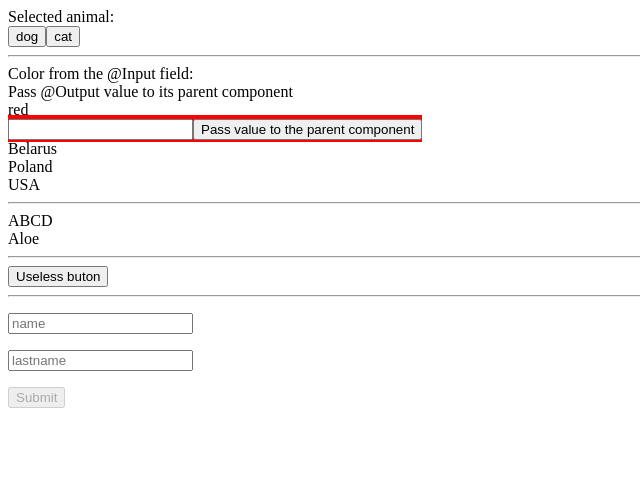
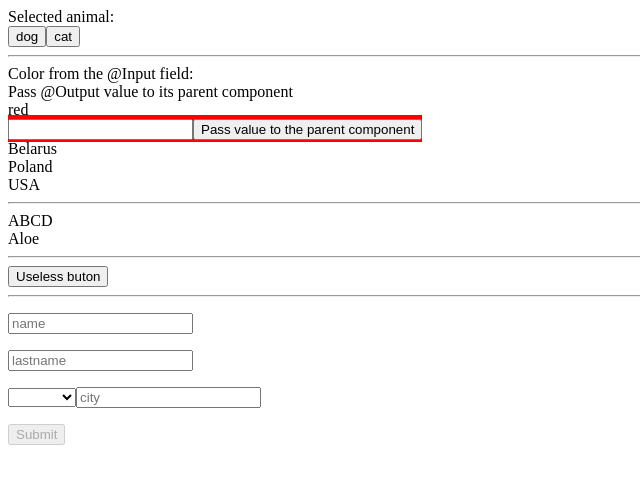
Before and after one commit to AliakseiLasevich/angular_project, an Angular app: page / in a window 1280 px wide. Shown: the top 484 px of the page, without its empty margins (0-640 px from the left). Built offline with nearby package versions, Linux system fonts and the light colour scheme.

Commit message:
14. Added nested formGroup to send address as separate json object

```diff
--- a/src/app/super-form/super-form.component.html
+++ b/src/app/super-form/super-form.component.html
@@ -16,6 +16,16 @@
                  ivanForm.get('lastName')!.touched">   Only Ivanov please </span>
   </p>
 
+
+  <p>
+  <div formGroupName="address">
+    <select formControlName="country">
+      <option value="BLR">Belarus</option>
+      <option value="PL">Poland</option>
+    </select>
+    <input type="text" placeholder="city" formControlName="city">
+  </div>
+
   <p>
     <button type="submit" [disabled]="ivanForm.invalid">Submit</button>
   </p>
--- a/src/app/super-form/super-form.component.ts
+++ b/src/app/super-form/super-form.component.ts
@@ -1,5 +1,5 @@
 import {Component, OnInit} from '@angular/core';
-import {FormGroup, FormControl, Validators, ValidatorFn} from "@angular/forms";
+import {FormGroup, FormControl, Validators, ValidatorFn, Validator} from "@angular/forms";
 
 @Component({
   selector: 'app-super-form',
@@ -13,7 +13,11 @@ export class SuperFormComponent implements OnInit {
   constructor() {
     this.ivanForm = new FormGroup({
       firstName: new FormControl('', Validators.compose([Validators.pattern('Ivan'), Validators.required])),
-      lastName: new FormControl('', Validators.compose([Validators.pattern('Ivanov'), Validators.required]))
+      lastName: new FormControl('', Validators.compose([Validators.pattern('Ivanov'), Validators.required])),
+      address: new FormGroup({
+        country: new FormControl(''),
+        city: new FormControl('')
+      })
     });
   }
 
```
